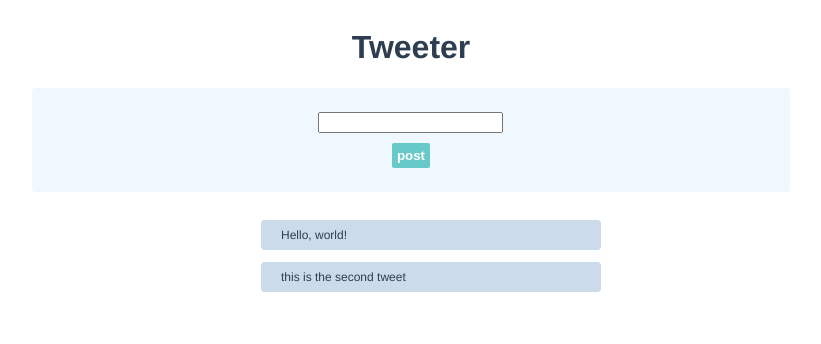
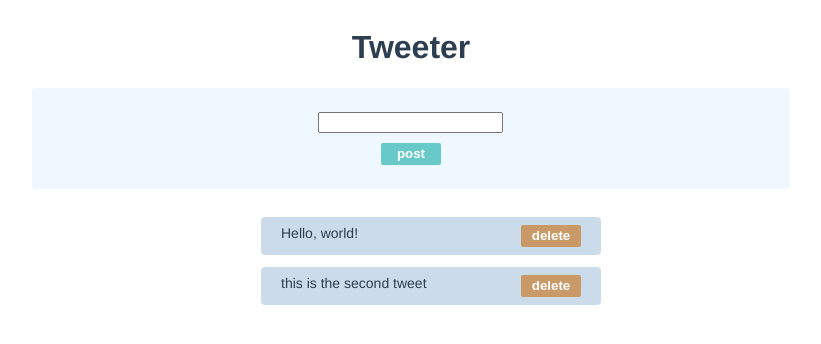
Before and after one commit to uni51/vue3-typescript-vue-guide, a Vue app: page / in a window 1280 px wide. Shown: the top 344 px of the page, without its empty margins (229-1050 px from the left). Built offline with nearby package versions, Linux system fonts and the light colour scheme.

Commit message:
5-33 動的なリスト 要素の削除

```diff
--- a/src/components/Tweet.vue
+++ b/src/components/Tweet.vue
@@ -8,6 +8,10 @@
   const tweet = { id: Math.random(), description: inputtingDescription.value }
   tweets.value.push(tweet)
   inputtingDescription.value = ''
+}
+
+const deleteTweet = (id: number) => {
+  tweets.value = tweets.value.filter(t => t.id !== id)
 }
 
 </script>
@@ -23,6 +27,7 @@
       <ul>
         <li v-for="tweet in tweets" :key="tweet.id" class="tweet-list">
           <span>{{ tweet.description }}</span>
+          <button @click="deleteTweet(tweet.id)" class="delete-button">delete</button>
         </li>
       </ul>
     </div>
@@ -51,7 +56,7 @@
   list-style: none;
   margin-bottom: 12px;
   border-radius: 4px;
-  font-size: 12px;
+  font-size: 14px;
   display: flex;
   justify-content: space-between;
   background-color: rgb(204, 219, 233);
@@ -59,17 +64,33 @@
   width: 300px;
 }
 
-button {
+.save-button {
   color: #fff;
   font-weight: bold;
   background-color: #68c9c9;
   border-radius: 2px;
   border: none;
-  padding: 5px;
+  width: 60px;
+  height: 22px;
   margin-top: 10px;
 }
 
-button:hover {
+.save-button:hover {
   background-color: #37bdbd;
 }
+
+.delete-button {
+  color: #fff;
+  font-weight: bold;
+  background-color: #c99a68;
+  border-radius: 2px;
+  border: none;
+  width: 60px;
+  height: 22px;
+}
+
+.delete-button:hover {
+  background-color: #ac783f;
+}
+
 </style>
```
